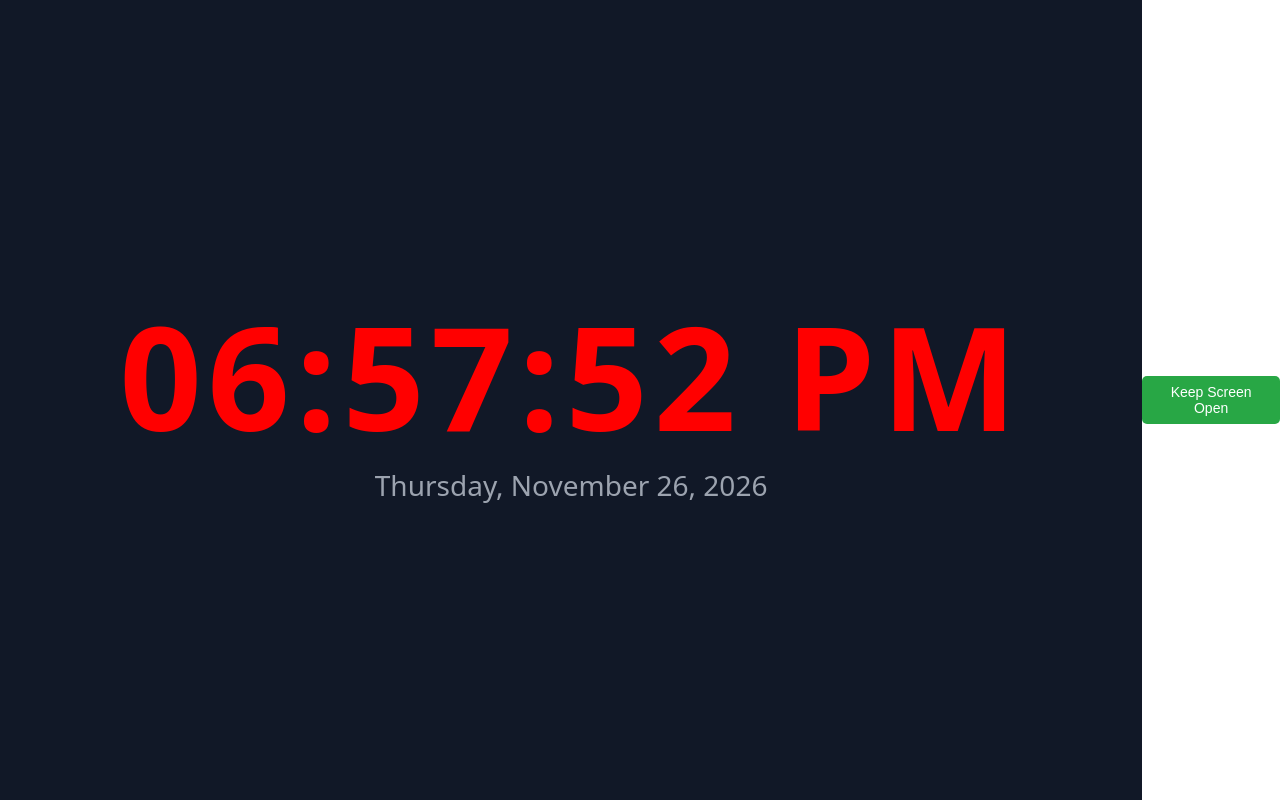
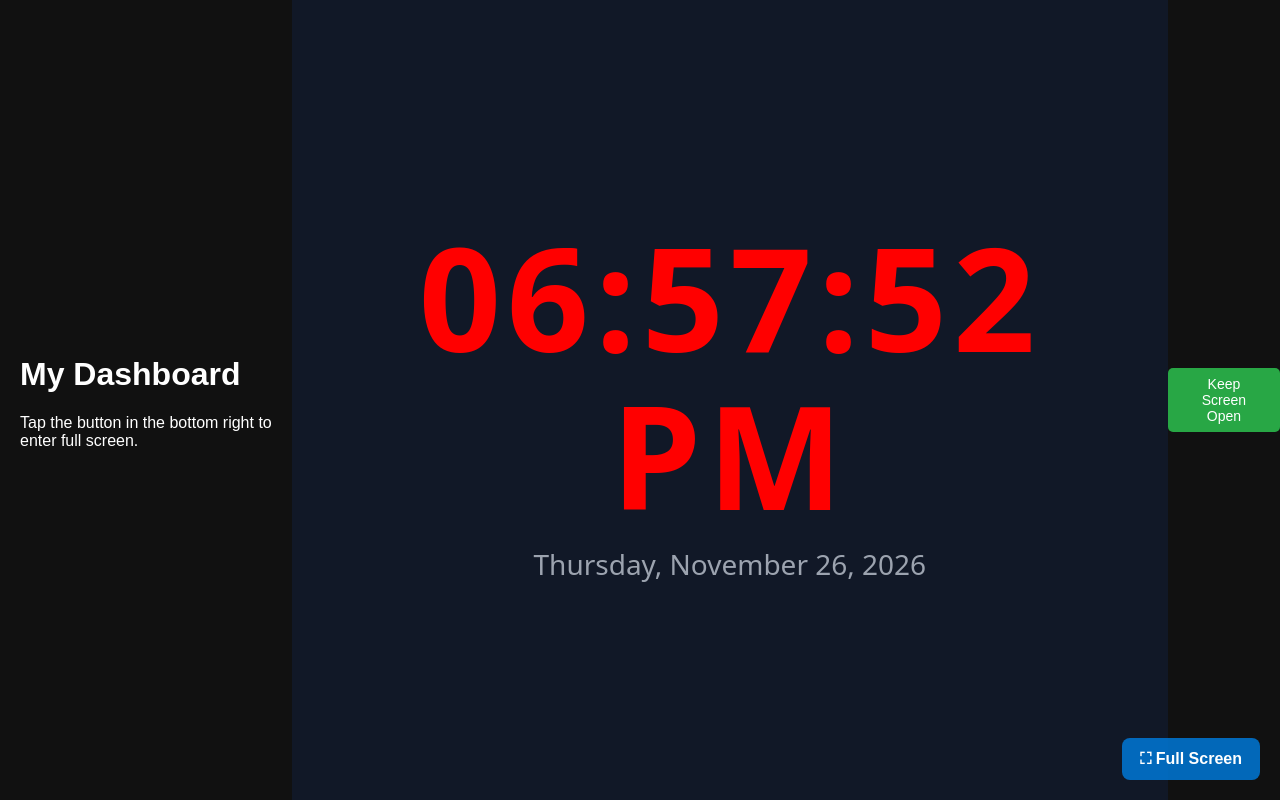
Before and after one commit to codelearner2017/big-clock, a plain HTML site: page index.html in a window 1280 px wide. Drawn offline with Linux system fonts and the light colour scheme.

Commit message:
Implement full screen mode with button
Added full screen functionality and styling for the button.

```diff
--- a/index.html
+++ b/index.html
@@ -51,6 +51,74 @@
 </head>
 
 <body>
+<title>Echo Show Full Screen</title>
+  <style>
+    /* Ensure the page fills the screen cleanly in full-screen mode */
+    html, body {
+      margin: 0;
+      padding: 0;
+      width: 100%;
+      height: 100%;
+      background-color: #111;
+      color: #fff;
+      font-family: sans-serif;
+    }
+
+    /* Floating button in the bottom-right corner */
+    #fs-btn {
+      position: fixed;
+      bottom: 20px;
+      right: 20px;
+      z-index: 9999;
+      padding: 12px 18px;
+      font-size: 16px;
+      font-weight: bold;
+      color: #ffffff;
+      background-color: rgba(0, 120, 215, 0.85);
+      border: none;
+      border-radius: 8px;
+      cursor: pointer;
+    }
+  </style>
+</head>
+<body>
+
+  <!-- Your webpage or dashboard content goes here -->
+  <div style="padding: 20px;">
+    <h1>My Dashboard</h1>
+    <p>Tap the button in the bottom right to enter full screen.</p>
+  </div>
+
+  <!-- Full Screen Trigger Button -->
+  <button id="fs-btn" onclick="goFullScreen()">⛶ Full Screen</button>
+
+  <script>
+    const fsBtn = document.getElementById('fs-btn');
+
+    function goFullScreen() {
+      const elem = document.documentElement;
+      if (elem.requestFullscreen) {
+        elem.requestFullscreen();
+      } else if (elem.webkitRequestFullscreen) { /* Fallback for older WebKit/Silk versions */
+        elem.webkitRequestFullscreen();
+      }
+    }
+
+    // Automatically hide the button when full screen is active, and show it again if you exit
+    function handleFullscreenChange() {
+      if (document.fullscreenElement || document.webkitFullscreenElement) {
+        fsBtn.style.display = 'none';
+      } else {
+        fsBtn.style.display = 'block';
+      }
+    }
+
+    document.addEventListener('fullscreenchange', handleFullscreenChange);
+    document.addEventListener('webkitfullscreenchange', handleFullscreenChange);
+  </script>
+
+</body>
+</html>
 
 
 </body>
```
